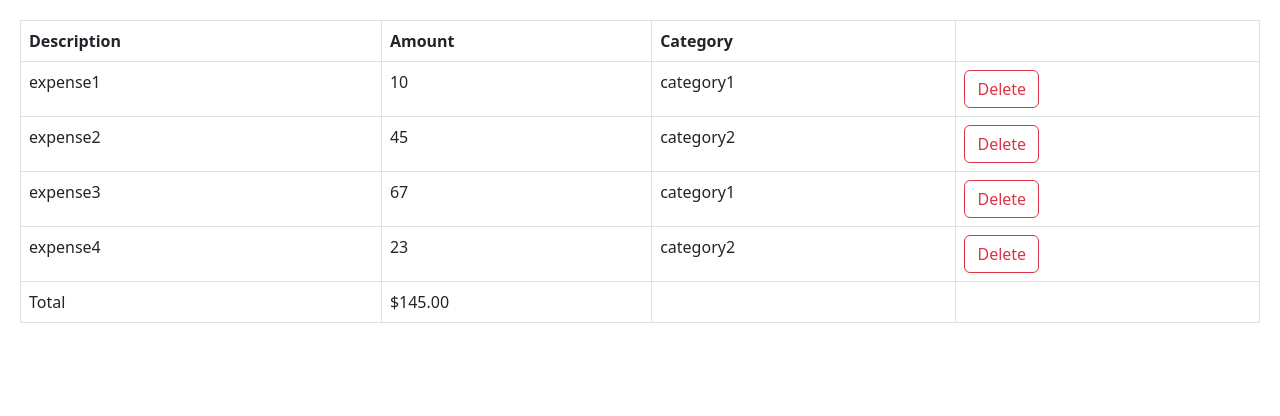
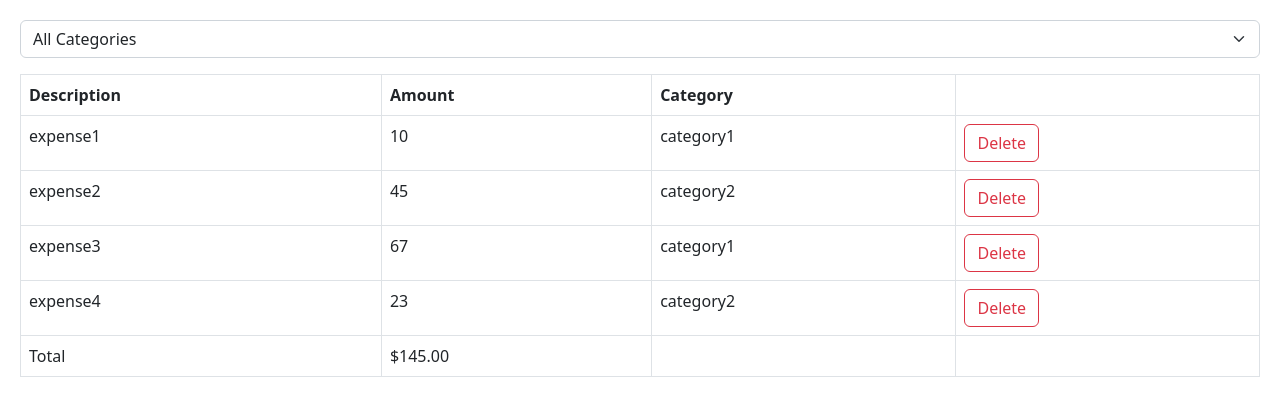
Before and after one commit to devdhark/React_App, a React (Vite) app in the folder react-app/: page / in a window 1280 px wide. Shown: the top 416 px of the page. Built offline with nearby package versions, Linux system fonts and the light colour scheme.

Commit message:
added category filter

```diff
--- a/react-app/src/App.tsx
+++ b/react-app/src/App.tsx
@@ -1,8 +1,11 @@
 import { useState } from "react";
 import Form from "./components/Form/Form";
 import ExpenseList from "./expense-tracker/components/ExpenseList";
+import ExpenseFilter from "./expense-tracker/components/ExpenseFilter";
 
 function App() {
+  const [selectedCategory, setSelectedCategory] = useState("");
+
   const [expenses, setExpenses] = useState([
     {
       id: 1,
@@ -36,6 +39,11 @@ function App() {
 
   return (
     <div>
+      <div className="mb-3">
+        <ExpenseFilter
+          onSelectCategory={(category) => setSelectedCategory(category)}
+        ></ExpenseFilter>
+      </div>
       <ExpenseList
         expenses={expenses}
         onDelete={(id) => onDelete(id)}
--- /dev/null
+++ b/react-app/src/expense-tracker/components/ExpenseFilter.tsx
@@ -0,0 +1,21 @@
+import React from "react";
+
+interface Props {
+  onSelectCategory: (category: string) => void;
+}
+
+const ExpenseFilter = ({ onSelectCategory }: Props) => {
+  return (
+    <select
+      className="form-select"
+      onChange={(event) => onSelectCategory(event.target.value)}
+    >
+      <option value="">All Categories</option>
+      <option value="Groceries">Groceries</option>
+      <option value="Utilities">Utilities</option>
+      <option value="Entertainment">Entertainment</option>
+    </select>
+  );
+};
+
+export default ExpenseFilter;
```
